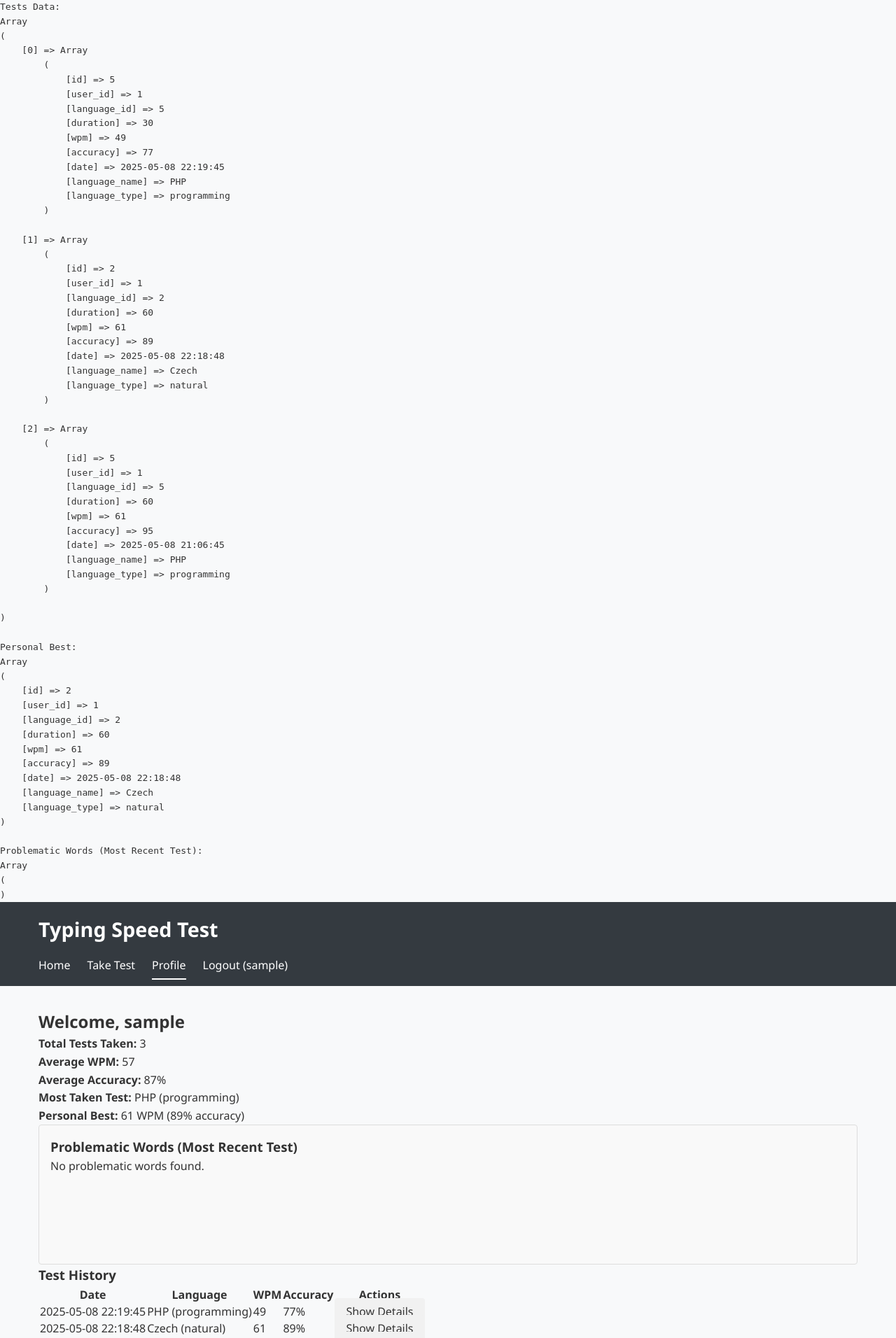
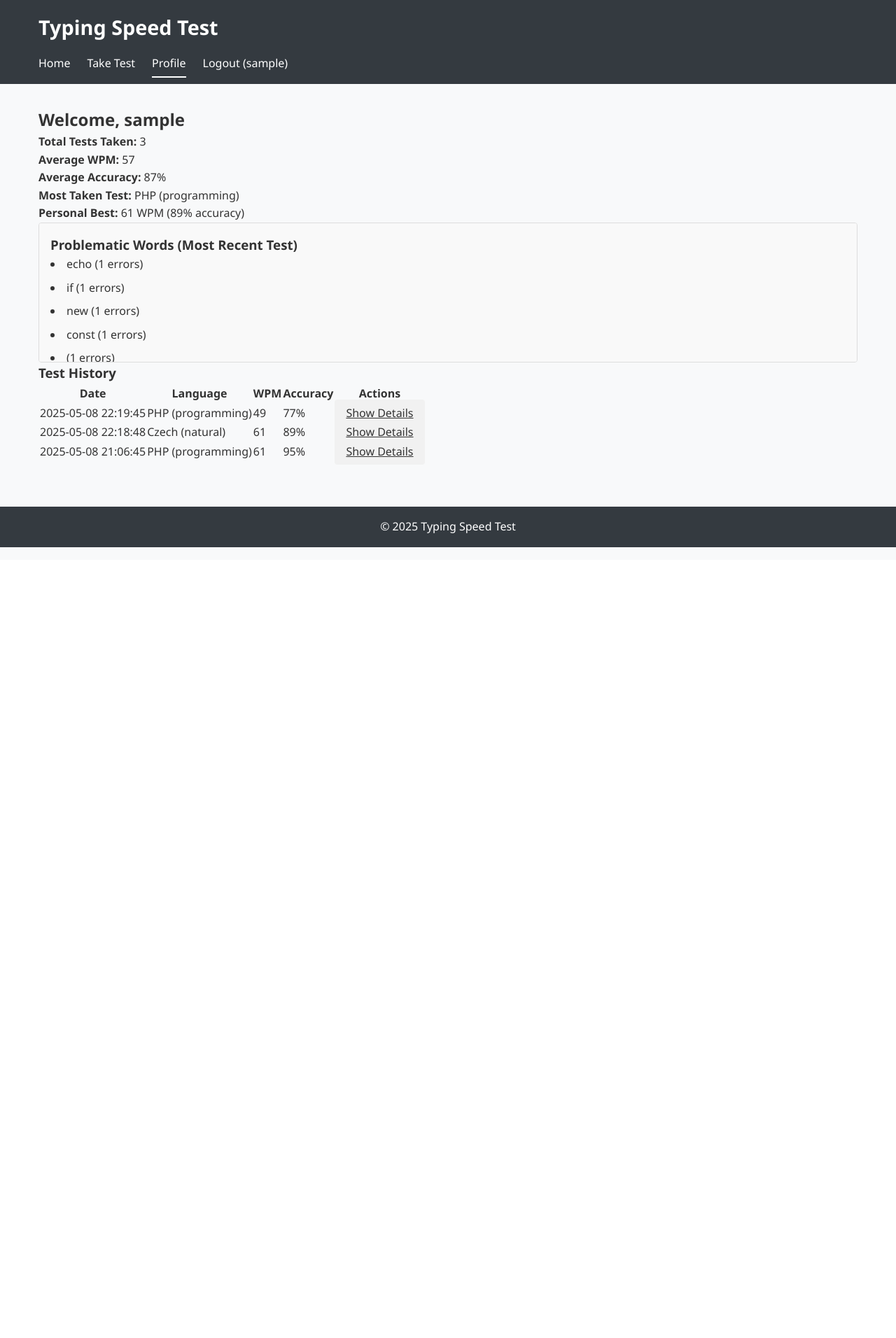
Before and after one commit to FlagM8/PRI, a PHP site: page /profile.php in a window 1280 px wide. Shown: the top 1912 px of the page at 70% size. After the commit the page ends 782 px from the top, so only its background shows below. Run offline with PHP 8.4, Linux system fonts and the light colour scheme; the visitor is signed in with stand-in values (Sample User, id 1); data comes from the database, SQL or seed files in the repository; both versions use the stored data as it was after the commit.

Commit message:
It works, but needs a major refactor :((((

```diff
--- a/app/api/get_language_words.php
+++ b/app/api/get_language_words.php
@@ -9,13 +9,13 @@
 }
 
 $languageId = intval($_GET['language_id']);
-$db = new Database();
+$db = Database::getInstance(); // Use the singleton instance
 
 $language = $db->getLanguageById($languageId);
 
-if ($language) {
+if ($language && isset($language['words'])) {
     echo json_encode(['success' => true, 'words' => $language['words']]);
 } else {
-    echo json_encode(['success' => false, 'message' => 'Language not found.']);
+    echo json_encode(['success' => false, 'message' => 'Language not found or no words available.']);
 }
 ?>
--- a/app/api/save_test.php
+++ b/app/api/save_test.php
@@ -47,7 +47,7 @@
     }
 
     // Save to database
-    $db = new Database();
+    $db = Database::getInstance(); // Use the singleton instance
     $userId = $_SESSION['user_id'] ?? null;
 
     if (!$userId) {
--- a/app/includes/auth.php
+++ b/app/includes/auth.php
@@ -5,7 +5,7 @@
     private $db;
 
     public function __construct() {
-        $this->db = new Database();
+        $this->db = Database::getInstance(); // Use the singleton instance
     }
 
     public function register($username, $password, $email = null) {
--- a/app/includes/database.php
+++ b/app/includes/database.php
@@ -2,9 +2,10 @@
 require_once __DIR__ . '/config.php';
 
 class Database {
+    private static $instance = null; // Singleton instance
     private $pdo;
 
-    public function __construct() {
+    private function __construct() {
         try {
             $this->pdo = new PDO("sqlite:" . DB_PATH);
             $this->pdo->setAttribute(PDO::ATTR_ERRMODE, PDO::ERRMODE_EXCEPTION);
@@ -12,6 +13,27 @@
         } catch (PDOException $e) {
             die("Database connection failed: " . $e->getMessage());
         }
+    }
+
+    // Prevent cloning of the instance
+    private function __clone() {}
+
+    // Allow unserialization but ensure it uses the singleton instance
+    public function __wakeup() {
+        throw new Exception("Cannot unserialize a singleton.");
+    }
+
+    // Get the singleton instance
+    public static function getInstance() {
+        if (self::$instance === null) {
+            self::$instance = new self();
+        }
+        return self::$instance;
+    }
+
+    // Expose the PDO instance
+    public function getPdo() {
+        return $this->pdo;
     }
 
     // User related methods
@@ -101,7 +123,7 @@
 
     public function getTestResults($userId, $limit = 10) {
         $stmt = $this->pdo->prepare("
-            SELECT t.*, l.name as language_name, l.type as language_type, l.id
+            SELECT t.*, l.name as language_name, l.type as language_type
             FROM typing_tests t
             JOIN langs l ON t.language_id = l.id
             WHERE t.user_id = ?
@@ -132,42 +154,6 @@
         return $details;
     }
 
-    // XML generation methods
-    public function generateUserXml($userId) {
-        $user = $this->getUserById($userId);
-        $tests = $this->getTestResults($userId);
-
-        $dom = new DOMDocument('1.0', 'UTF-8');
-        $dom->formatOutput = true;
-
-        $root = $dom->createElement('user');
-        $root->setAttribute('id', $user['id']);
-        $dom->appendChild($root);
-
-        $userInfo = $dom->createElement('info');
-        $userInfo->appendChild($dom->createElement('username', $user['username']));
-        $userInfo->appendChild($dom->createElement('email', $user['email'] ?? ''));
-        $userInfo->appendChild($dom->createElement('created_at', $user['created_at']));
-        $root->appendChild($userInfo);
-
-        $testsElem = $dom->createElement('tests');
-        foreach ($tests as $test) {
-            $testElem = $dom->createElement('test');
-            $testElem->setAttribute('id', $test['id']);
-
-            $testElem->appendChild($dom->createElement('language', $test['language_name']));
-            $testElem->appendChild($dom->createElement('type', $test['language_type']));
-            $testElem->appendChild($dom->createElement('duration', $test['duration']));
-            $testElem->appendChild($dom->createElement('wpm', $test['wpm']));
-            $testElem->appendChild($dom->createElement('accuracy', $test['accuracy']));
-            $testElem->appendChild($dom->createElement('date', $test['date']));
-
-            $testsElem->appendChild($testElem);
-        }
-        $root->appendChild($testsElem);
-
-        return $dom->saveXML();
-    }
 
     public function generateTestXml($testId) {
         $test = $this->getTestById($testId);
--- a/app/profile.php
+++ b/app/profile.php
@@ -9,7 +9,7 @@
     exit;
 }
 
-$db = new Database();
+$db = Database::getInstance(); // Use the singleton instance
 $userId = $auth->getCurrentUserId();
 $username = $auth->getCurrentUsername();
 
@@ -56,16 +56,6 @@
         $problematicWords = $latestTestDetails['problematic_words'];
     }
 }
-
-// Debugging output for fetched data
-echo '<pre>';
-echo "Tests Data:\n";
-print_r($tests);
-echo "\nPersonal Best:\n";
-print_r($personalBest);
-echo "\nProblematic Words (Most Recent Test):\n";
-print_r($problematicWords);
-echo '</pre>';
 
 // Handle test details request
 if (isset($_GET['test_id'])) {
--- a/app/test.php
+++ b/app/test.php
@@ -7,7 +7,7 @@
 $isLoggedIn = $auth->isLoggedIn();
 $username = $auth->getCurrentUsername();
 
-$db = new Database();
+$db = Database::getInstance(); // Use the singleton instance
 
 $languages = $db->getLanguages();
 
```
Also changed, not shown: app/controllers/typingtest.js (+7 -3 lines), app/includes/config.php (+0 -22 lines), app/data/typing_test.db.
